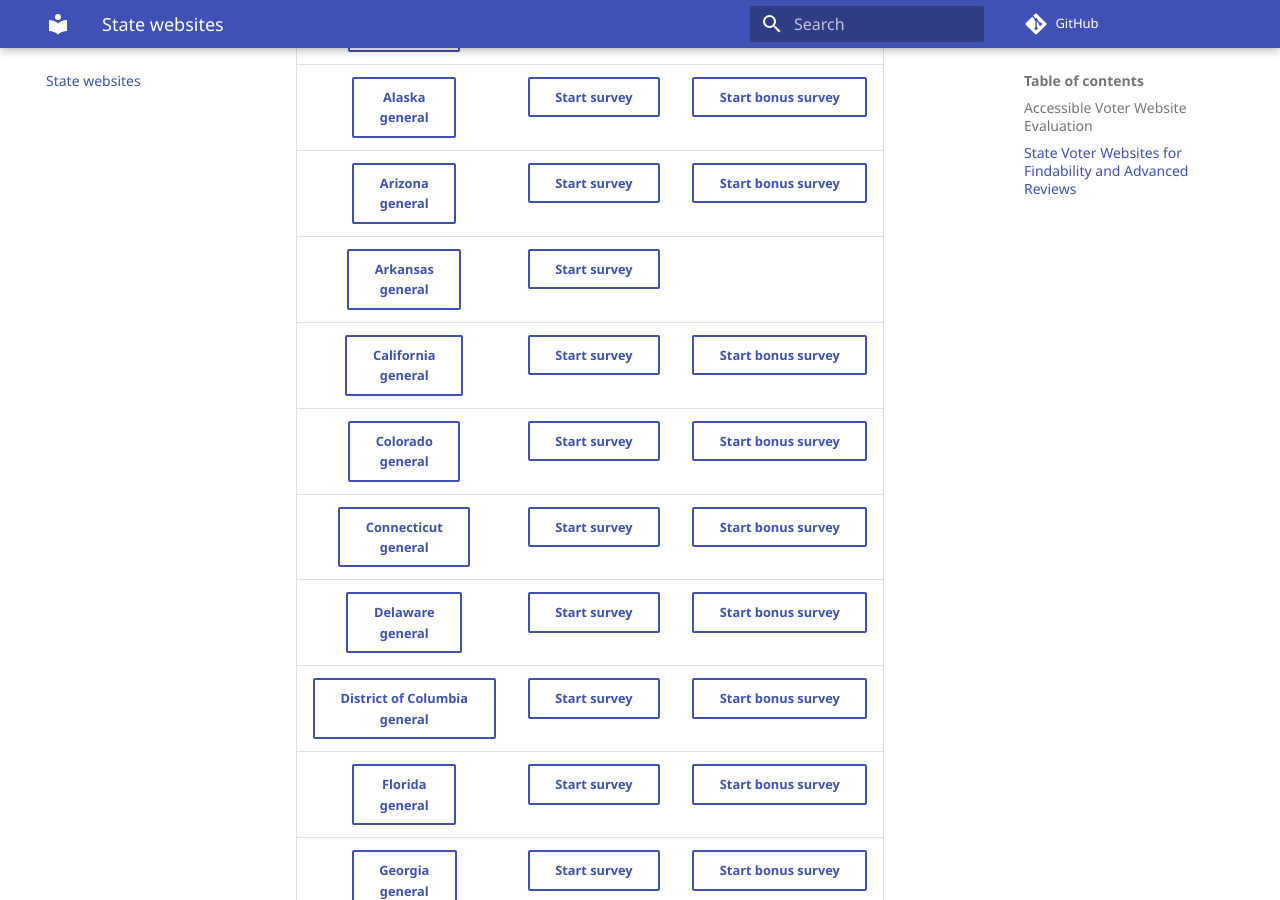
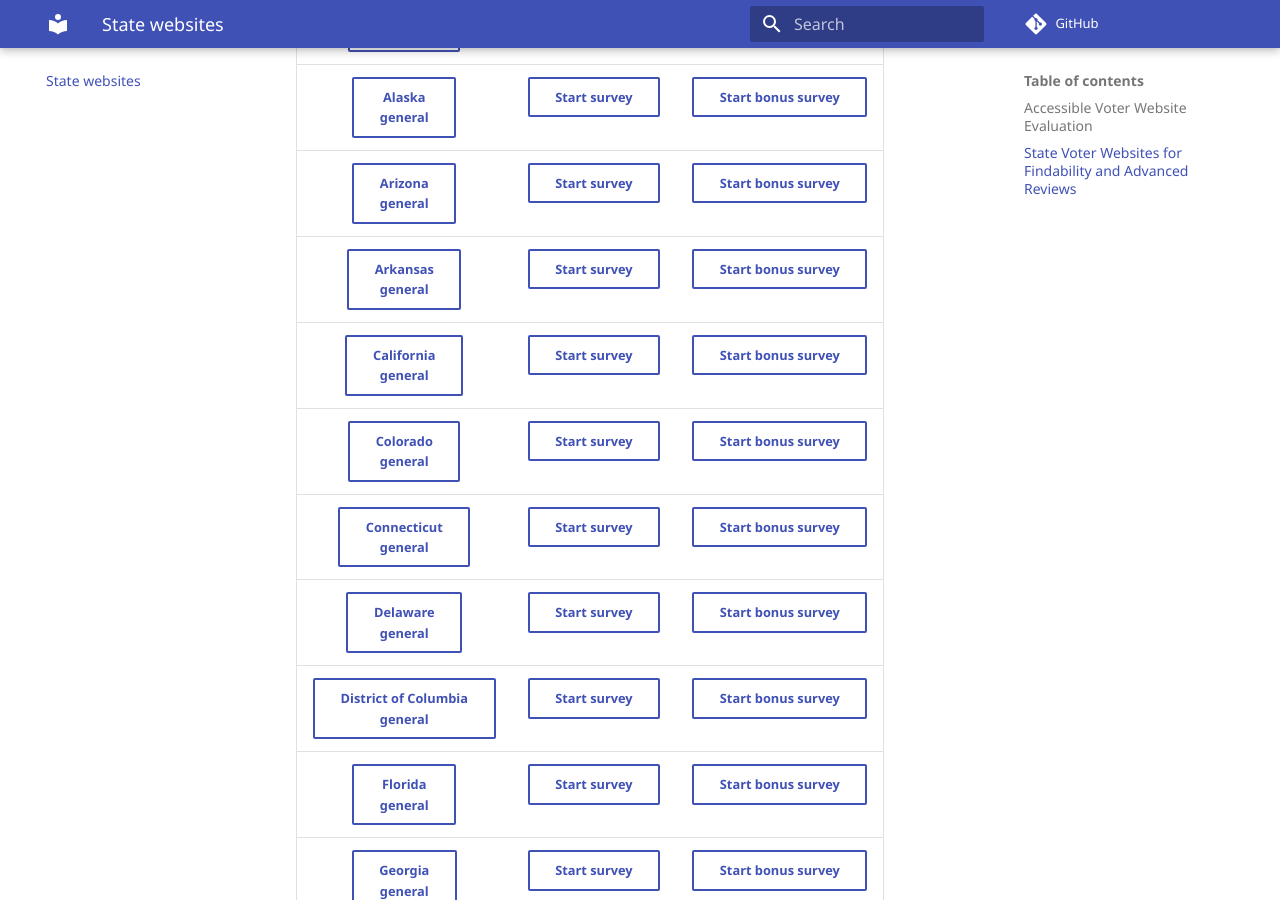
Before and after one commit to CivicDesign/Accessible-Voting-Index, an MkDocs documentation site: the page built from docs/state_resources.md, in a window 1280 px wide and 900 px high, scrolled down 5079 px. Built offline with MkDocs 1.6.1 and Material for MkDocs 9.7.7, drawn with Linux system fonts in a browser that asks for light colours; some web fonts are replaced; comment, search, counter and statistics services are not loaded.

Commit message:
Update state_resources.md

```diff
--- a/docs/state_resources.md
+++ b/docs/state_resources.md
@@ -70,7 +70,7 @@ Use the links in this table to start the finability review and the advanced acce
 | [Alabama <br> general](https://sos.alabama.gov/alabama-votes){: .md-button target="_blank"} | [Start survey](https://form.jotform.com/212706217322143?aboutThe[field_1=Alabama&aboutThe[field_2]=https://sos.alabama.gov/alabama-votes){: .md-button target="_blank"} | [Start bonus survey](https://form.jotform.com/212714795547162?aboutThe[field_1]=Alabama&aboutThe[field_2]=https://sos.alabama.gov/alabama-votes){: .md-button target="_blank"} |
 | [Alaska <br> general](https://www.elections.alaska.gov/Core/AKvoterinformation.php){: .md-button target="_blank"} | [Start survey](https://form.jotform.com/212706217322143?aboutThe[field_1=Alaska&aboutThe[field_2]=https://www.elections.alaska.gov/Core/AKvoterinformation.php){: .md-button target="_blank"} |  [Start bonus survey](https://form.jotform.com/212714795547162?aboutThe[field_1]=Alaska&aboutThe[field_2]=https://www.elections.alaska.gov/Core/AKvoterinformation.php){: .md-button target="_blank"} |
 | [Arizona <br> general](http://www.arizona.vote/){: .md-button target="_blank"} | [Start survey](https://form.jotform.com/212706217322143?aboutThe[field_1=Arizona&aboutThe[field_2]=http://www.arizona.vote/){: .md-button target="_blank"} | [Start bonus survey](https://form.jotform.com/212714795547162?aboutThe[field_1]=Arizona&aboutThe[field_2]=http://www.arizona.vote/){: .md-button target="_blank"} |
-| [Arkansas <br> general](https://www.sos.arkansas.gov/elections/voter-information){: .md-button target="_blank"} | [Start survey](https://form.jotform.com/212706217322143?aboutThe[field_1=Arkansas&aboutThe[field_2]=https://www.sos.arkansas.gov/elections/voter-information){: .md-button target="_blank"} | | [Start bonus survey](https://form.jotform.com/212714795547162?aboutThe[field_1]=Arkansas&aboutThe[field_2]=https://www.sos.arkansas.gov/elections/voter-information){: .md-button target="_blank"} |
+| [Arkansas <br> general](https://www.sos.arkansas.gov/elections/voter-information){: .md-button target="_blank"} | [Start survey](https://form.jotform.com/212706217322143?aboutThe[field_1=Arkansas&aboutThe[field_2]=https://www.sos.arkansas.gov/elections/voter-information){: .md-button target="_blank"} |  [Start bonus survey](https://form.jotform.com/212714795547162?aboutThe[field_1]=Arkansas&aboutThe[field_2]=https://www.sos.arkansas.gov/elections/voter-information){: .md-button target="_blank"} |
 | [California <br> general](https://www.sos.ca.gov/elections/){: .md-button target="_blank"} | [Start survey](https://form.jotform.com/212706217322143?aboutThe[field_1=California&aboutThe[field_2]=https://www.sos.ca.gov/elections/){: .md-button target="_blank"} | [Start bonus survey](https://form.jotform.com/212714795547162?aboutThe[field_1]=California&aboutThe[field_2]=https://www.sos.ca.gov/elections/){: .md-button target="_blank"} |
 | [Colorado <br> general](https://www.sos.state.co.us/pubs/elections/electionInfo.html?menuheaders=5){: .md-button target="_blank"} | [Start survey](https://form.jotform.com/212706217322143?aboutThe[field_1=Colorado&aboutThe[field_2]=https://www.sos.state.co.us/pubs/elections/electionInfo.html?menuheaders=5){: .md-button target="_blank"} |  [Start bonus survey](https://form.jotform.com/212714795547162?aboutThe[field_1]=Colorado&aboutThe[field_2]=https://www.sos.state.co.us/pubs/elections/electionInfo.html?menuheaders=5){: .md-button target="_blank"} |
 | [Connecticut <br> general](https://portal.ct.gov/SOTS/Election-Services/V5-Side-Navigation/ELE---Voter-Information){: .md-button target="_blank"} | [Start survey](https://form.jotform.com/212706217322143?aboutThe[field_1=Connecticut&aboutThe[field_2]=https://portal.ct.gov/SOTS/Election-Services/V5-Side-Navigation/ELE---Voter-Information){: .md-button target="_blank"} | [Start bonus survey](https://form.jotform.com/212714795547162?aboutThe[field_1]=Connecticut&aboutThe[field_2]=https://portal.ct.gov/SOTS/Election-Services/V5-Side-Navigation/ELE---Voter-Information){: .md-button target="_blank"} |
```
